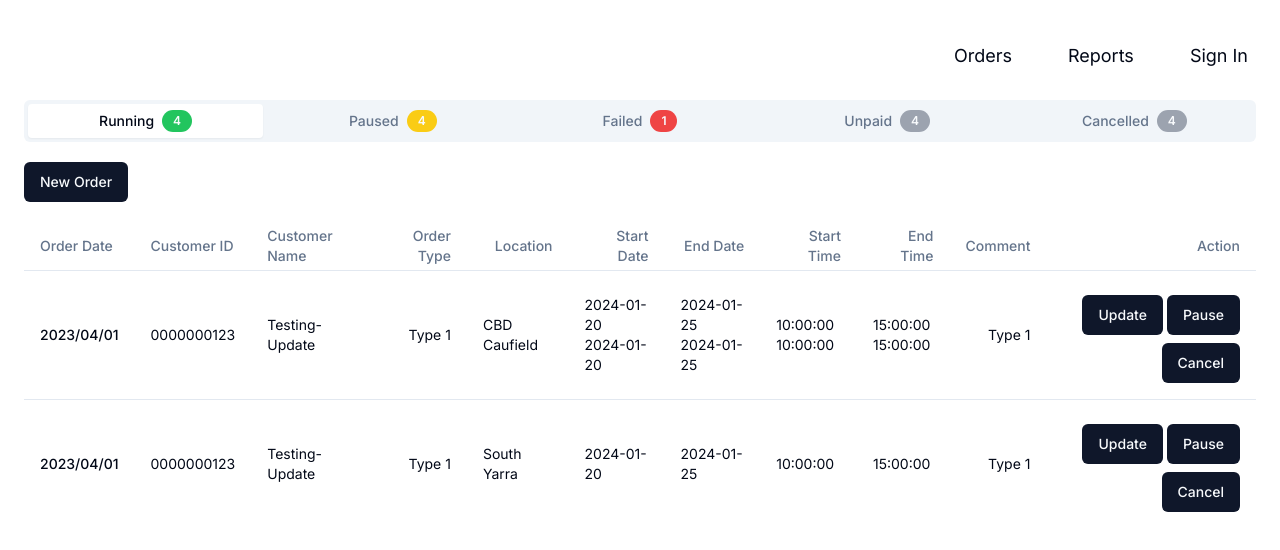
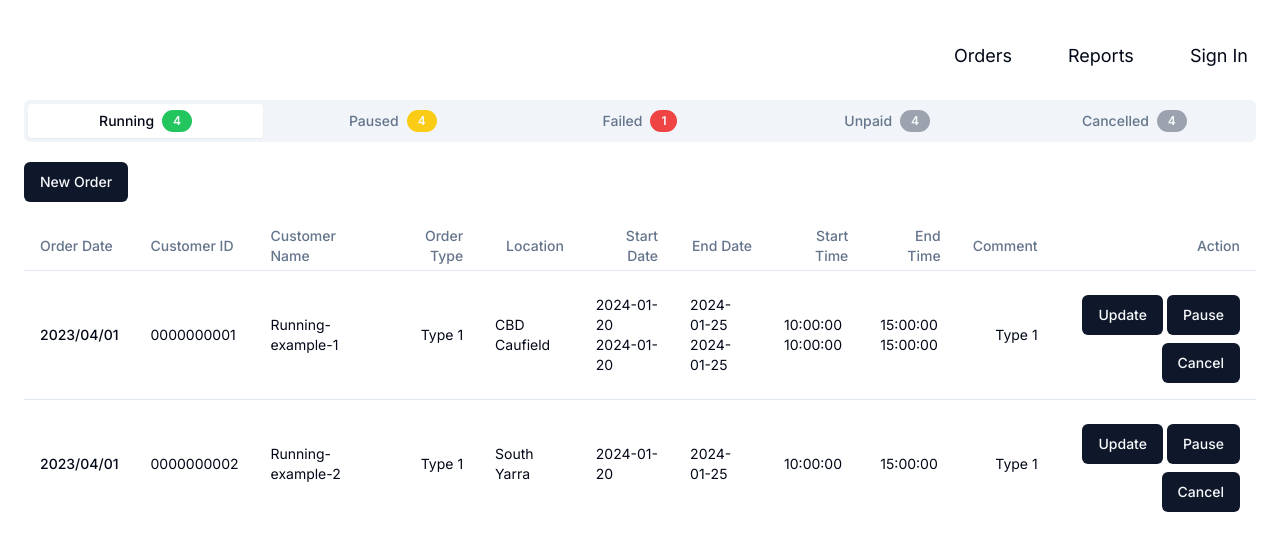
Before and after one commit to PeiChi-Hung/booking-system, a Next.js app: page / in a window 1280 px wide. Shown: the top 550 px of the page. Built offline with nearby package versions, Linux system fonts and the light colour scheme; no server answers.

Commit message:
Set up mock data for update

```diff
--- a/src/app/common/InputDataSchema.ts
+++ b/src/app/common/InputDataSchema.ts
@@ -1,5 +1,6 @@
 export interface dataFromBackend {
   order_id: string
+  order_date: string
   customer_id: string
   customer_name: string
   order_type: string
--- a/src/components/NewOrder.tsx
+++ b/src/components/NewOrder.tsx
@@ -15,7 +15,6 @@ export default function NewOrder() {
       <DialogTrigger asChild>
         <Button>New Order</Button>
       </DialogTrigger>
-
       <DialogContent
         className="md:max-w-screen-md overflow-y-scroll md:max-h-screen h-4/5"
         onPointerDownOutside={(e) => e.preventDefault()}
--- a/src/components/RunningTask.tsx
+++ b/src/components/RunningTask.tsx
@@ -9,15 +9,13 @@ import {
 import Pause from "./Pause"
 import Cancel from "./Cancel"
 import Update from "./Update"
-import { useQuery } from "@tanstack/react-query"
-import axios from "axios"
 
 const runningOrders = [
   {
     order_id: "ORD001",
     order_date: "2023/04/01",
-    customer_id: "0000000123",
-    customer_name: "Testing-Update",
+    customer_id: "0000000001",
+    customer_name: "Running-example-1",
     order_type: "Type 1",
     location: [
       {
@@ -48,8 +46,8 @@ const runningOrders = [
   {
     order_id: "ORD002",
     order_date: "2023/04/01",
-    customer_id: "0000000123",
-    customer_name: "Testing-Update",
+    customer_id: "0000000002",
+    customer_name: "Running-example-2",
     order_type: "Type 1",
     location: [
       {
--- a/src/components/Update.tsx
+++ b/src/components/Update.tsx
@@ -22,13 +22,16 @@ export default function Update({ order_id }: { order_id: string }) {
   const useOrder = useQuery({
     queryKey: ["orders", order_id],
     queryFn: async () => {
-      const response = await axios.get("api/order")
+      const response = await axios.get(
+        // mock api/data from postman
+        `https://d634046f-6178-424e-81f4-8bc724bec7e1.mock.pstmn.io/update?order_id=${order_id}`
+      )
       return response.data
     },
-    // disable as long as order_id is empty
+    // // disable as long as order_id is empty
     enabled: !!order_id,
-    // data transformation
-    select: (data) => transformOrderType(data.orders),
+    // // data transformation
+    select: (data) => transformOrderType(data),
   })
 
   return (
```
